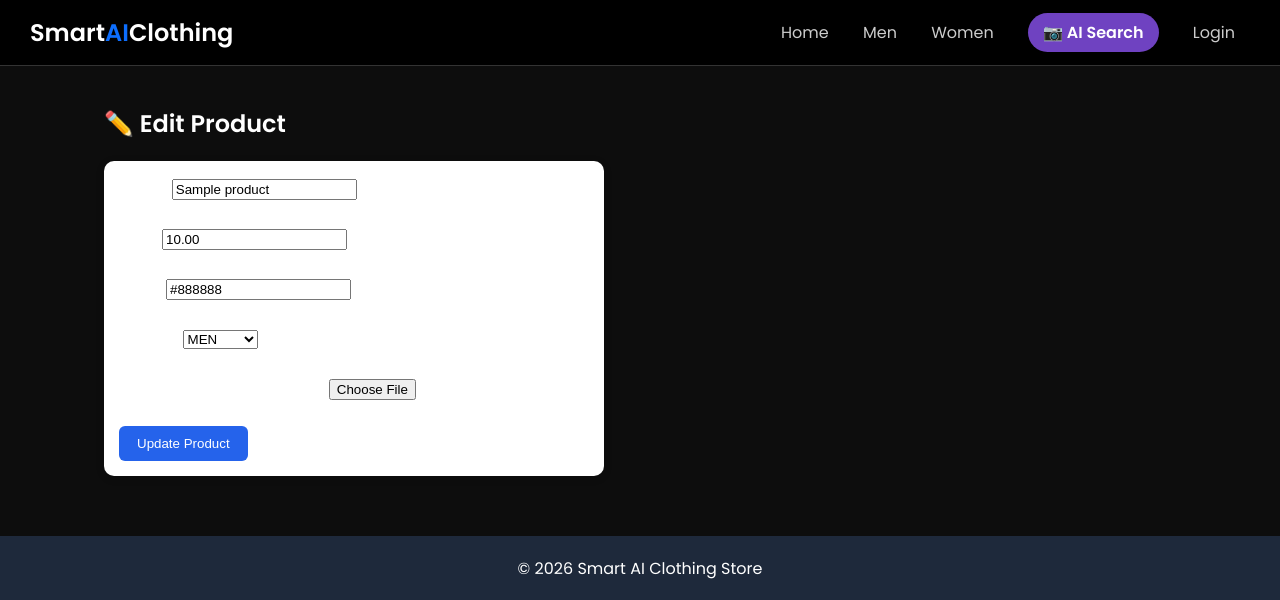
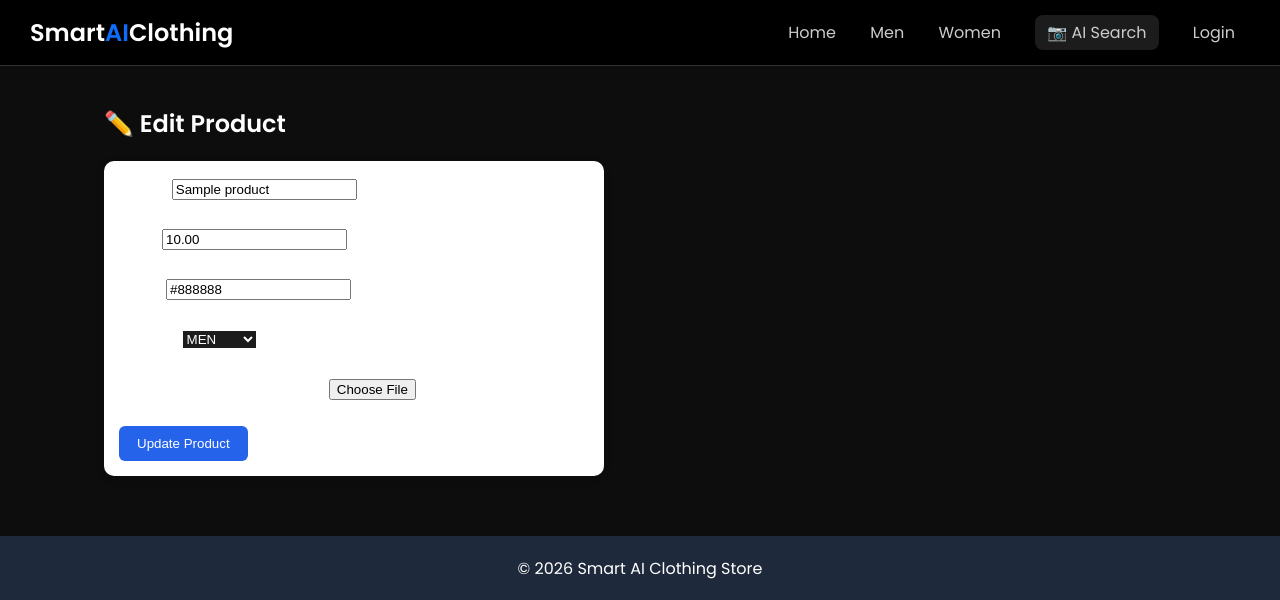
Before and after one commit to Ary2006/smart_ai_clothing, a PHP site: page /smart_ai_clothing/admin/edit_product.php?id=1 in a window 1280 px wide. Shown: the top 600 px of the page. Run offline with PHP 8.4, Linux system fonts and the light colour scheme; the visitor is signed in with stand-in values (Sample User, id 1); tables that the repository leaves empty hold one stand-in row (values such as "Sample post").

Commit message:
`Refactor CSS styles: admin.css, auth.css, common.css`

```diff
--- a/css/admin.css
+++ b/css/admin.css
@@ -1,28 +1,6 @@
 /* =========================
     ADMIN DASHBOARD (DARK UI)
    ========================= */
-
-/* Table */
-.admin-table {
-    width: 100%;
-    border-collapse: collapse;
-}
-
-.admin-table th {
-    background: #1c1c1c;
-    color: #aaa;
-    text-align: left;
-    padding: 12px;
-}
-
-.admin-table td {
-    padding: 12px;
-    border-bottom: 1px solid #222;
-}
-
-.admin-table tr:hover {
-    background: #1a1a1a;
-}
 
 /* Product Image */
 .product-thumb {
@@ -71,11 +49,6 @@
 .action-btn:hover {
     background: #00d4ff;
     color: black;
-}
-
-/* AI button */
-.ai-btn {
-    background: #6f42c1;
 }
 
 /* =========================
@@ -223,3 +196,9 @@
     transform: translateY(-5px);
     background: #1a1a1a;
 }
+
+select {
+    background: #1c1c1c;
+    color: white;
+    border: none;
+}
--- a/css/auth.css
+++ b/css/auth.css
@@ -117,14 +117,6 @@ body {
     color: #fff;
 }
 
-/* The AI Button Style */
-.ai-btn {
-    color: white !important;
-    padding: 8px 15px;
-    border-radius: 20px;
-    font-weight: bold;
-}
-
 .search-container input {
     padding: 8px;
     border-radius: 5px;
--- a/css/common.css
+++ b/css/common.css
@@ -1,6 +1,22 @@
 /* =====================
    GLOBAL THEME
 ===================== */
+
+* {
+    box-sizing: border-box;
+}
+
+a {
+    text-decoration: none;
+}
+
+.nav-links a {
+    transition: 0.3s;
+}
+
+.nav-links a:hover {
+    color: #00d4ff;
+}
 
 :root {
   --primary: #2563eb;
@@ -97,3 +113,17 @@ body {
   padding: 15px;
   box-shadow: 0 2px 10px rgba(0,0,0,0.1);
 }
+
+/* The AI Button Style */
+.ai-btn {
+    background: #1c1c1c;
+    padding: 6px 12px;
+    border-radius: 8px;
+    color: white;
+    text-decoration: none;
+}
+
+.ai-btn:hover {
+    background: #00d4ff;
+    color: black;
+}
```
Also changed, not shown: admin/update_role.php (added, +19 -0 lines).
